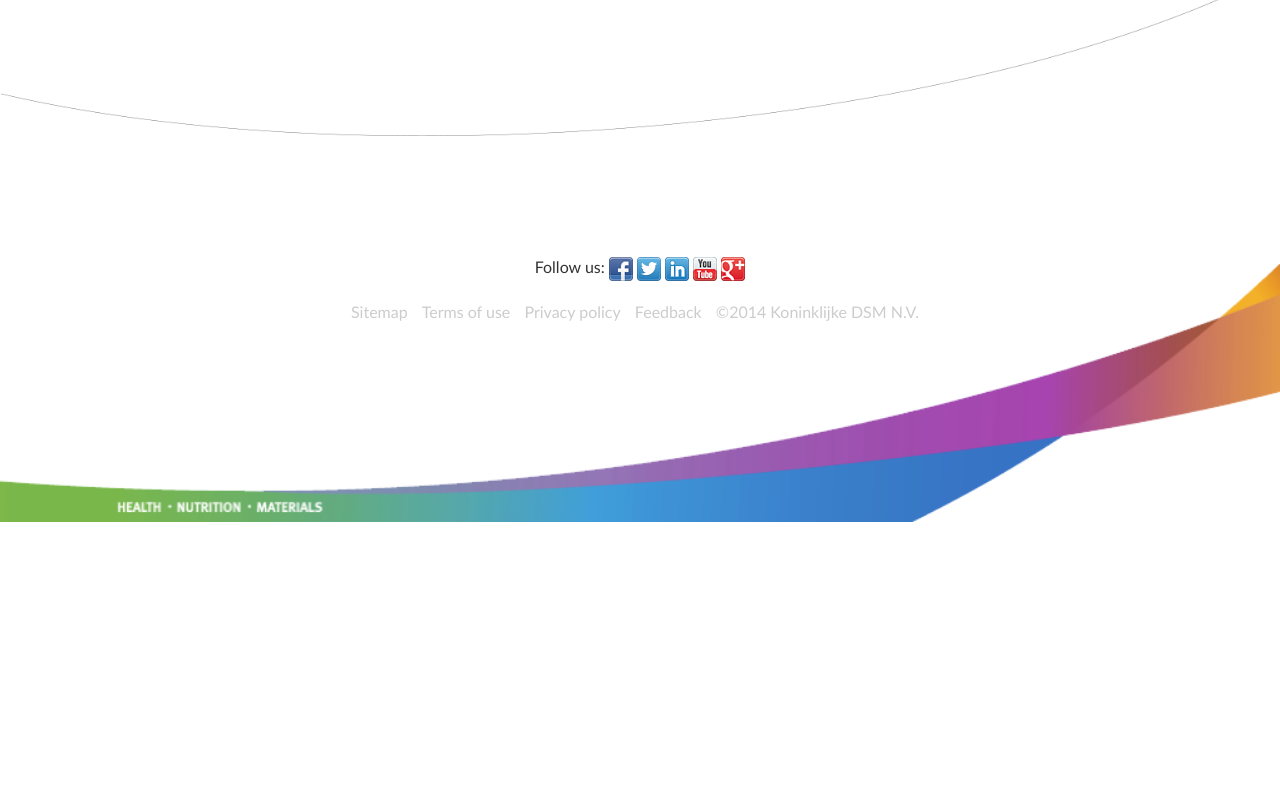
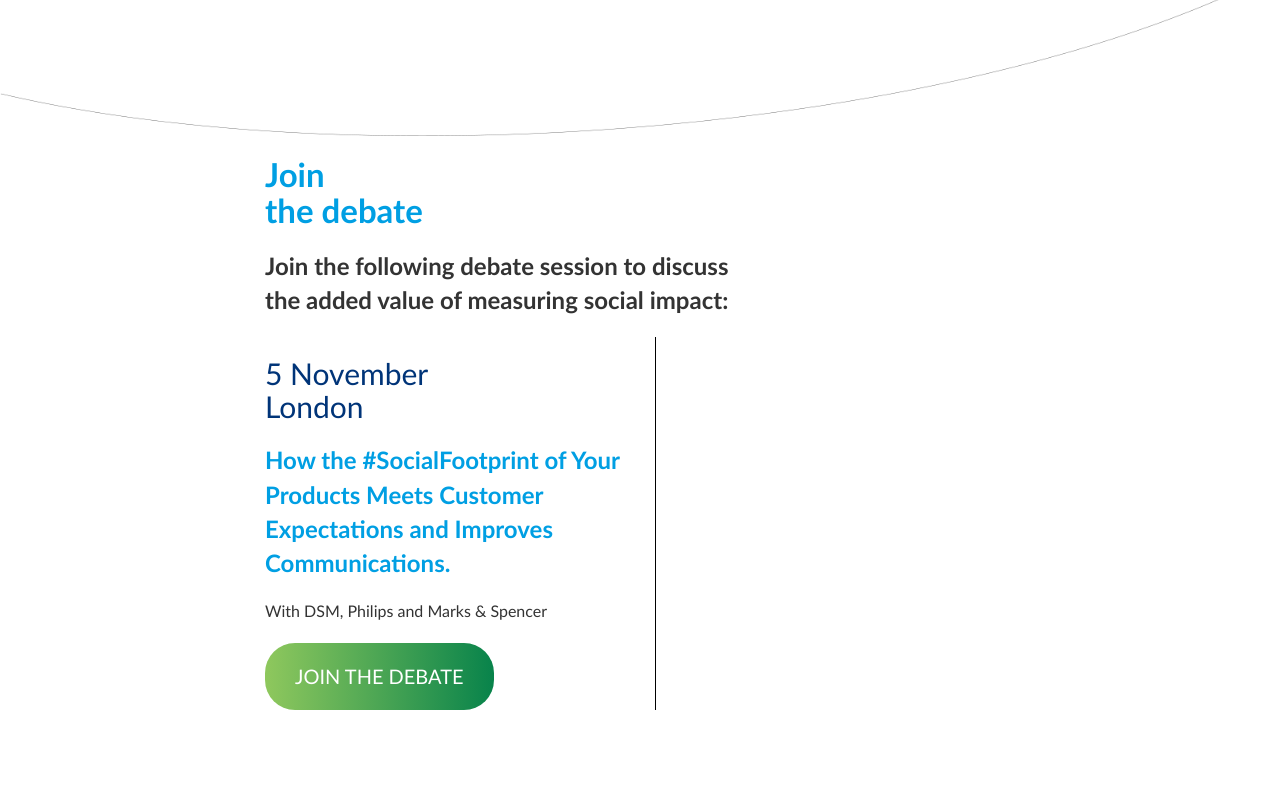
Before and after one commit to mvaneijgen/DSM, a plain HTML site: page index.html in a window 1280 px wide. Shown: the part 3806-4613 px from the top of the page. Before the commit the page ends 4328 px from the top, so only its background shows below. Drawn offline with nearby package versions, Linux system fonts and the light colour scheme.

Commit message:
add date

```diff
--- a/index.html
+++ b/index.html
@@ -139,7 +139,23 @@
 		<div class="container-fluid line-hack line">
 			<img src="images/line-down.png" style="width:100%">
 		</div>
-
+			<div class="container">
+			<div class="row">
+				<div class="col-md-10 col-md-offset-2">
+					<h1 class="bluetxt"><span>Join<br>the debate</span></h1>
+					<p class="intro">Join the following debate session to discuss <br>the added value of measuring social impact:</p>
+					<div class="row">
+						<div class="col-md-5 border">
+							<h2 class="darkbluetxt"><span>5 November<br> London</span></h2>
+							<p class="bluetxt" style="font-size: 24px;"><span>
+								How the #SocialFootprint of Your Products Meets Customer Expectations and Improves Communications.</span>
+							</p>
+							<p>With DSM, Philips and Marks & Spencer</p>
+							<button type="button" class="btn btn-default btn-lg" onclick="location.href='http://www.sustainablebrands.com/events/sblondon14/program?utm_source=presenters&utm_ medium=network&utm_ campaign=webinar10114&WT.mc_id=People+'">JOIN THE DEBATE</button>
+						</div>
+					</div>
+				</div>
+			</div>
 
 			<div class="row" style="margin-top: 100px;">
 				<div class="col-md-8 col-md-offset-2" style="text-align: center;">
```
